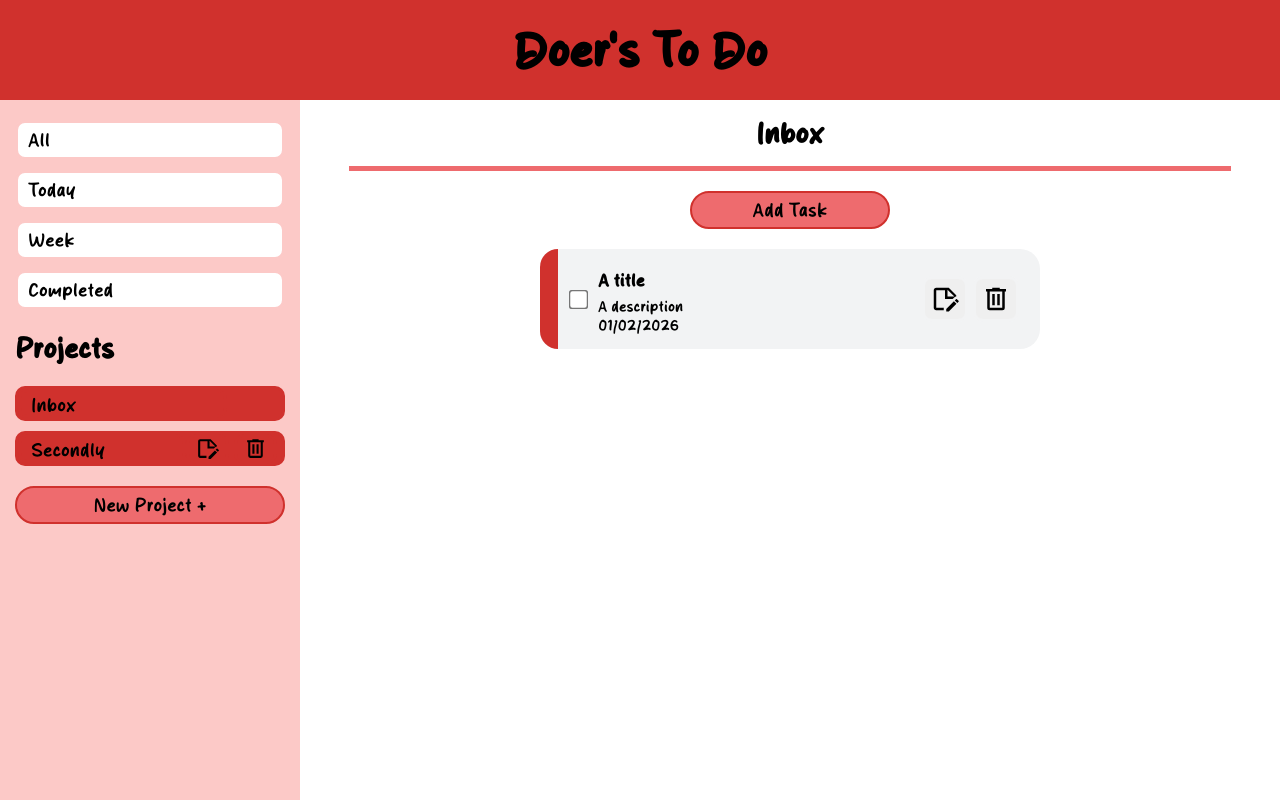
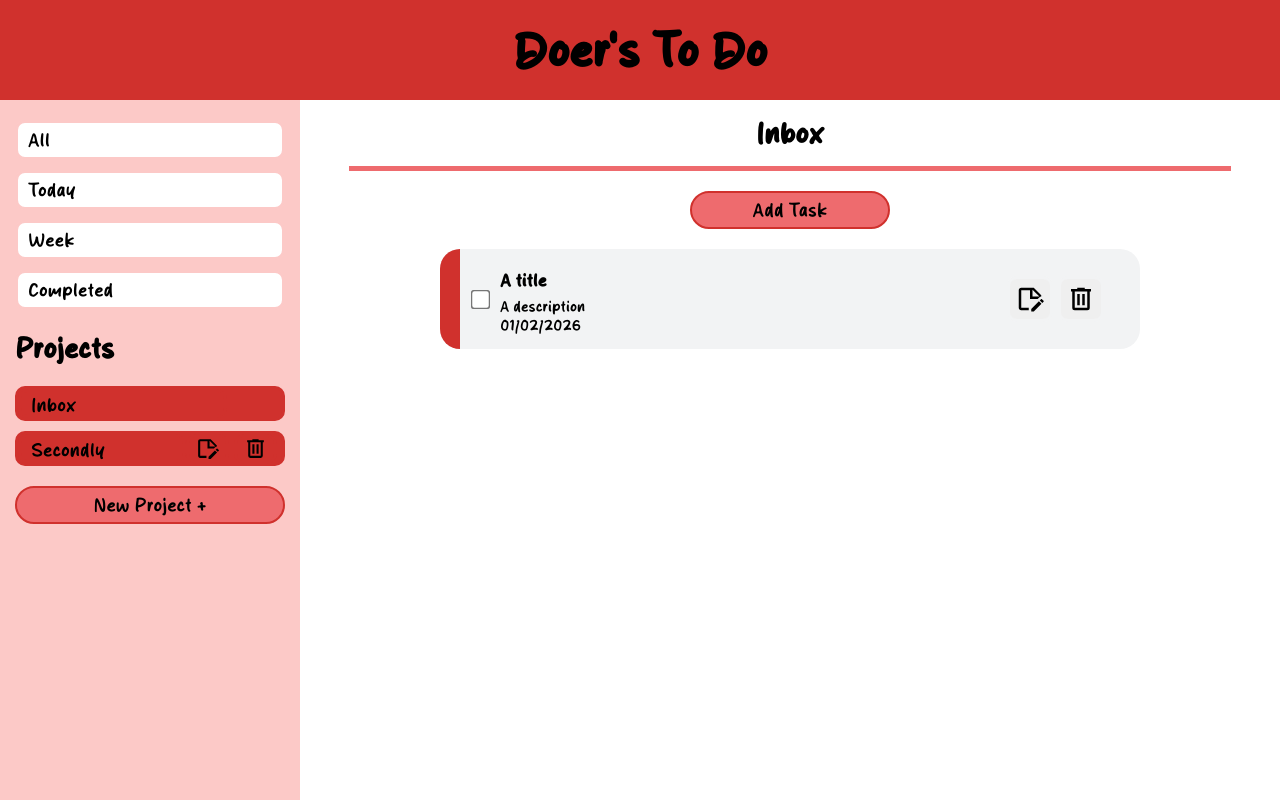
Before and after one commit to OverlordGummyBear/todo_list, a website built with webpack: page src/index.html in a window 1280 px wide. Built offline with nearby package versions, Linux system fonts and the light colour scheme.

Commit message:
Add resize to todo-items

```diff
--- a/src/styles.css
+++ b/src/styles.css
@@ -230,7 +230,12 @@ hr{
 .item-card{
     display: flex;
     align-items: center;
-    width: 500px;
+    /*resizes according to screen size*/
+    width: 80%;
+    min-width: 300px;
+    max-width: 700px;
+    margin: 0px 50px;
+
     height: 100px;
     background-color: #F2F3F4;
     border-radius: 20px;
```
